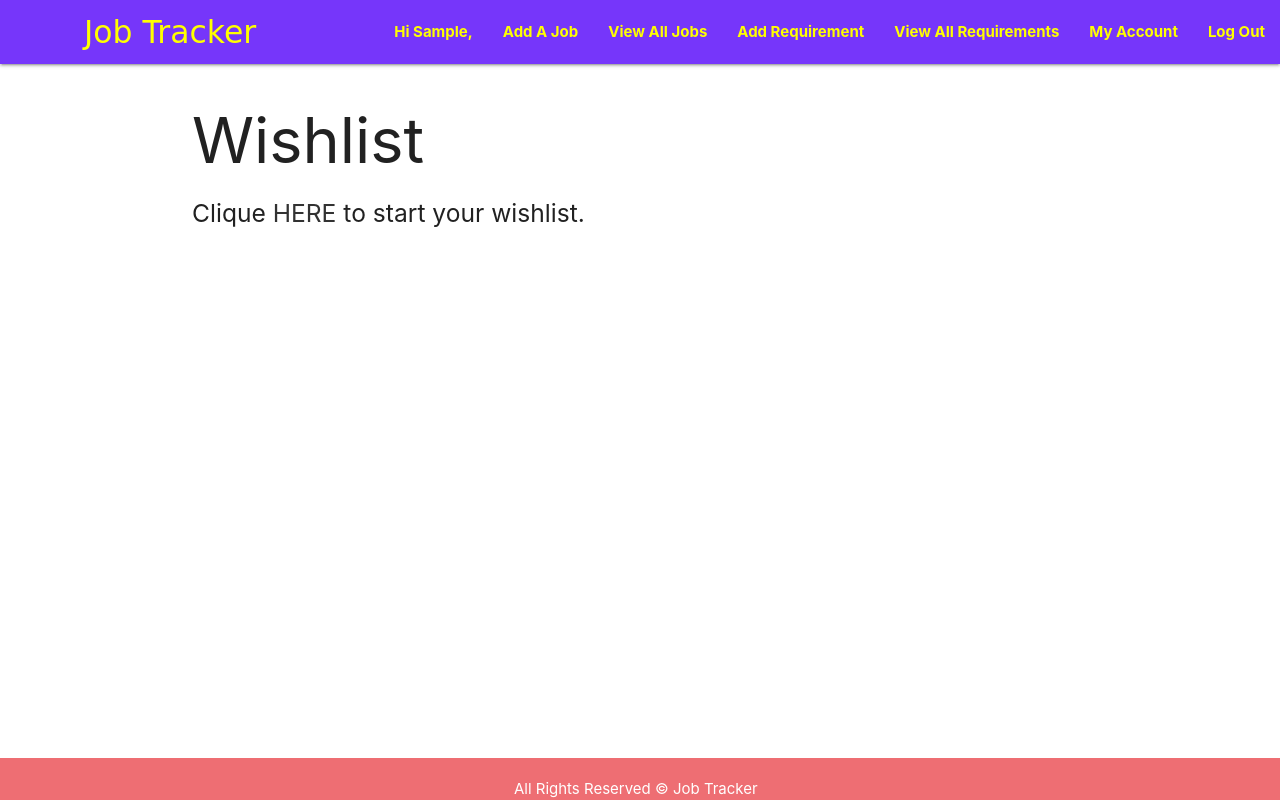
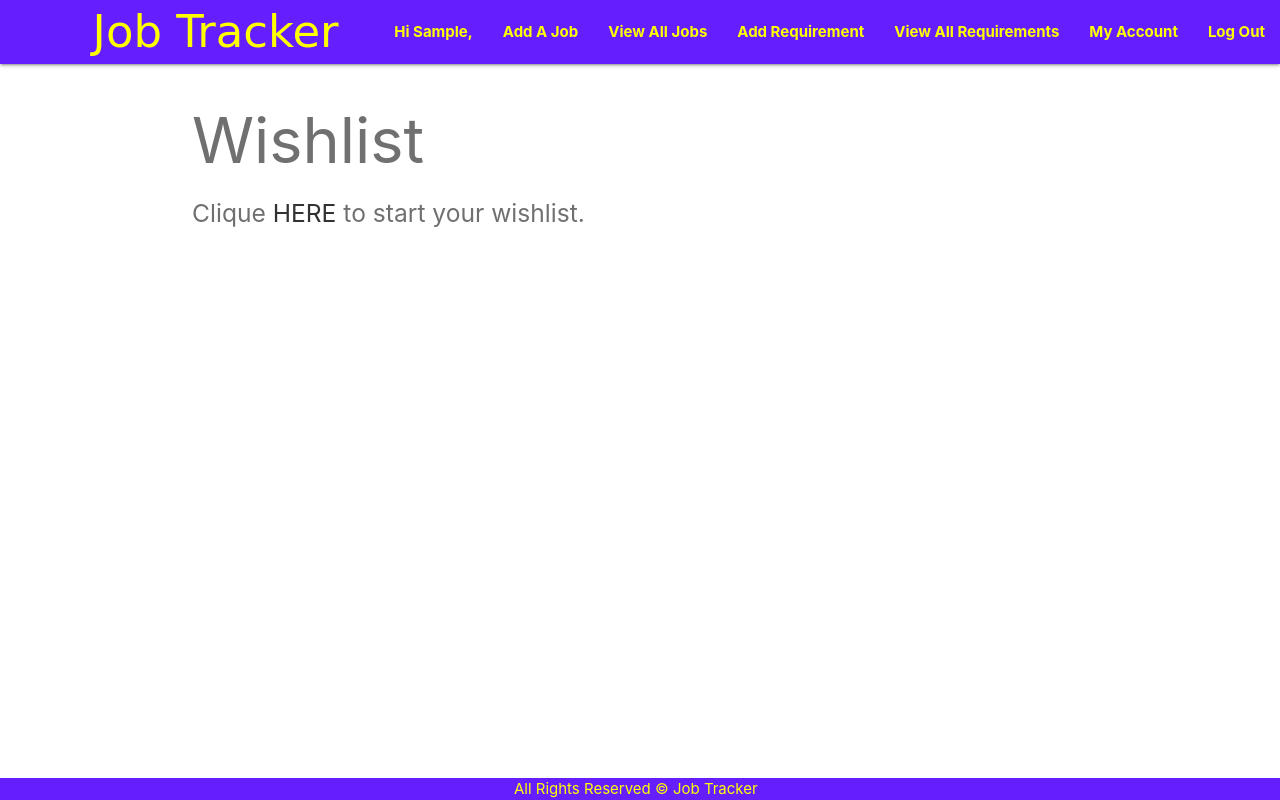
Before and after one commit to ailishmcl/JobTracker-App, a Django app: page /jobs/ in a window 1280 px wide. Run offline with Django 4.2, Linux system fonts and the light colour scheme; the visitor is signed in with stand-in values (Sample User, id 1); data that the repository does not hold is empty; some web fonts are replaced.

```diff
--- a/main_app/static/css/style.css
+++ b/main_app/static/css/style.css
@@ -33,10 +33,11 @@ body {
     display: flex;
     min-height: 100vh;
     flex-direction: column;
+    color: #707070;
 }
 
-.brand-logo {
-    color: yellow !important;
+nav .brand-logo {
+    color: yellow;
     margin-left: 5%;
     font-family: 'Oleo Script Swash Caps', cursive;
     font-size: 300%
@@ -48,26 +49,19 @@ nav ul a {
 
 .nav-wrapper {
     font-size: 100%;
-    background-color: #7636FA;
 }
 
 main {
     flex: 1 0 auto;
 }
 
-/* footer {
-    font-size: 20px;
-    margin-top: 5%; */
-footer.page-footer {
+
+footer .page-footer {
     padding-top: 0;
-    text-align: right;
-    background-color: #7636FA;
+    text-align: center;
+    color: yellow;
 }
 
-.flex-container {
-    display: flex;
-    justify-content: space-between;
-}
 
 a {
     color: #323232;
--- a/main_app/templates/about.html
+++ b/main_app/templates/about.html
@@ -2,4 +2,6 @@
 
 {% block content %}
 
+<p>This is the about page</p>
+
 {% endblock %}
--- a/main_app/templates/base.html
+++ b/main_app/templates/base.html
@@ -17,8 +17,8 @@
     <link href="https://fonts.googleapis.com/icon?family=Material+Icons" rel="stylesheet">
 </head>
 <header>
-       <nav class="navbar-fixed" style="background: #7636FA !important">
-            <div class="nav-wrapper">
+       <nav class="navbar-fixed deep-purple accent-3">
+            <div class="nav-wrapper deep-purple accent-3">
                 <ul>
                     <li> <a href="{% url 'home' %}" class="left brand-logo"> &nbsp; Job Tracker </a></li>
                 </ul>
@@ -64,7 +64,7 @@
 
 
     <footer>
-        <div class="page-footer center">
+        <div class="page-footer deep-purple accent-3 center">
             All Rights Reserved &copy; Job Tracker &nbsp;
         </div>
     </footer>
--- a/main_app/templates/jobs/index.html
+++ b/main_app/templates/jobs/index.html
@@ -8,11 +8,12 @@
 <h5>Clique <a href="{% url 'jobs_create' %}"> HERE </a> to start your wishlist.</h5>
 {% endif %}
 
+<div class="flex-container">
+<div class="row card-container">
+
 {% for job in jobs %}
 
-
-<div class="row">
-    <div class="col s4">
+    <div class="col s12 m6 l4">
 
         <div class="card small">
 
@@ -37,19 +38,20 @@
                 <p>Contract Type: {{ job.contract_type }}</p>
                 <p>Salary: {{ job.salary }}</p>
 
+            </div>
+            <div class="card-action">
                 <a href="{% url 'detail' job.id %}" class="waves-effect waves-light deep-purple accent-3 btn right">See details</a>&nbsp;
-
             </div>
-
-
-
         </div>
 
     </div>
-</div>
+
 
 
 
 {% endfor %}
 
+</div>
+</div>
+
 {% endblock %}
```
Also changed, not shown: main_app/templates/jobs/details.html (+6 -5 lines), main_app/templates/main_app/requirements_list.html (+12 -5 lines).
